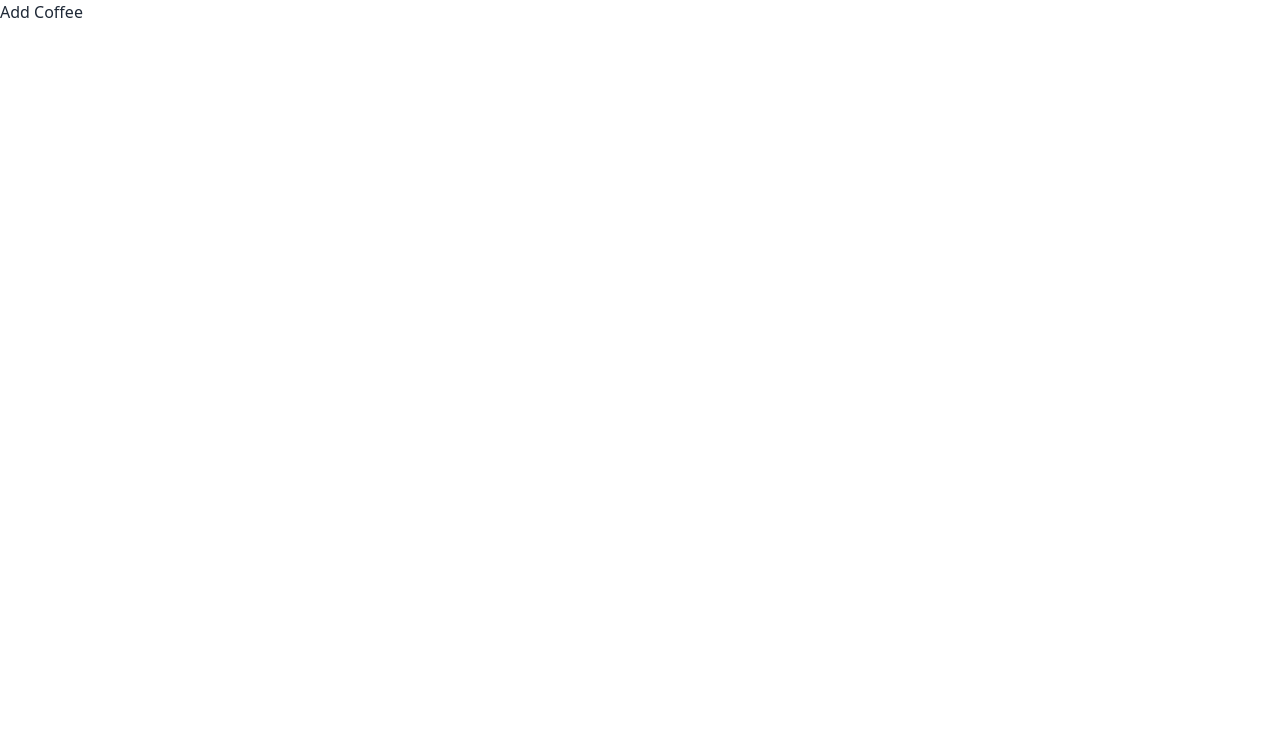
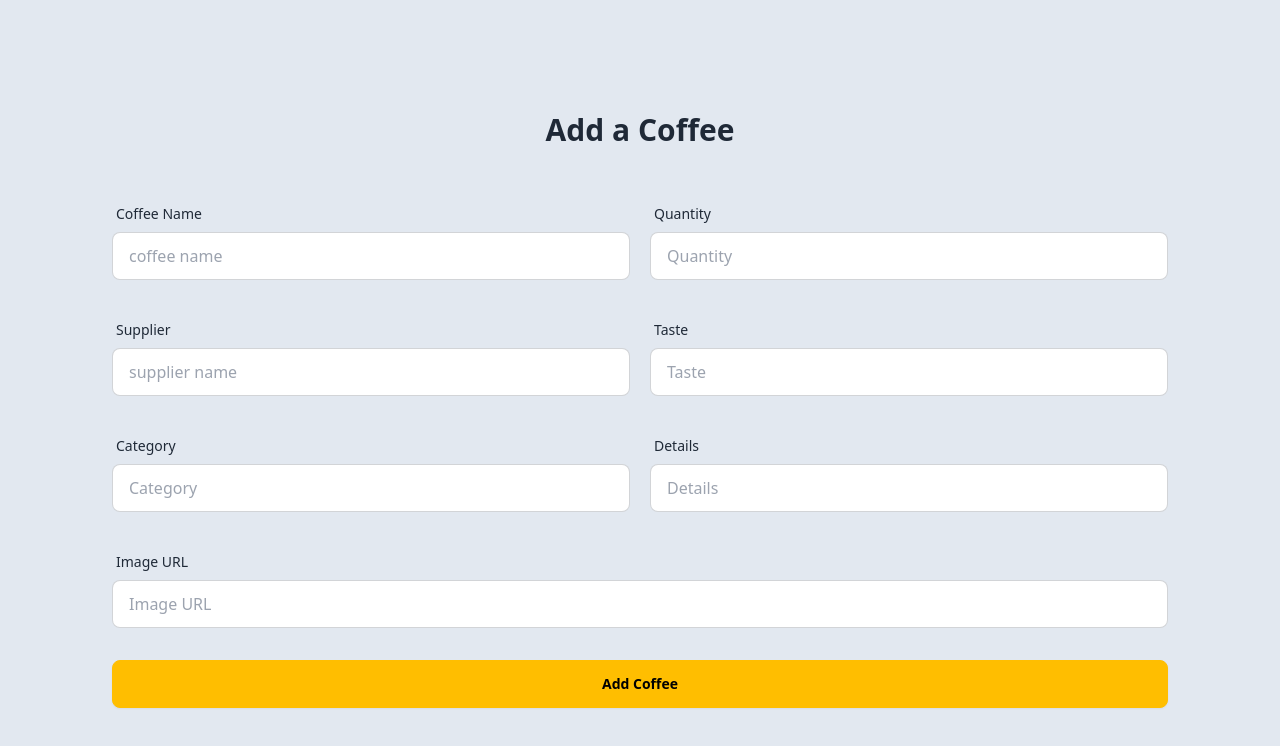
Before and after one commit to kawsaruddin450/coffee-house-espresso, a React (Vite) app: page /addcoffee in a window 1280 px wide. Shown: the top 746 px of the page. Built offline with nearby package versions, Linux system fonts and the light colour scheme.

Commit message:
implement add coffee form

```diff
--- a/src/components/AddCoffee/AddCoffee.jsx
+++ b/src/components/AddCoffee/AddCoffee.jsx
@@ -1,8 +1,98 @@
 
 const AddCoffee = () => {
+    const handleAddCoffee = event => {
+        event.preventDefault();
+        const form = event.target;
+
+        const name = form.name.value;
+        const quantity = form.quantity.value;
+        const supplier = form.supplier.value;
+        const taste = form.taste.value;
+        const category = form.category.value;
+        const details = form.details.value;
+        const imageUrl = form.imageUrl.value;
+
+        const newCoffee = {name, quantity, supplier, taste, category, details, imageUrl};
+
+        console.log(newCoffee);
+    }
     return (
-        <div>
-            <h1>Add Coffee</h1>
+        <div className="bg-slate-200 p-28">
+            <h1 className="text-3xl font-bold text-center mb-12">Add a Coffee</h1>
+            <form onSubmit={handleAddCoffee}>
+                {/* Form name and quantity row */}
+                <div className="md:flex gap-5 mb-8">
+                    <div className="md:w-1/2">
+                        <div className="form-control">
+                            <label className="label">
+                                <span className="label-text">Coffee Name</span>
+                            </label>
+                            <input type="text" placeholder="coffee name" name="name" className="input input-bordered w-full" required />
+                        </div>
+                    </div>
+                    <div className="md:w-1/2">
+                        <div className="form-control">
+                            <label className="label">
+                                <span className="label-text">Quantity</span>
+                            </label>
+                            <input type="number" placeholder="Quantity" name="quantity" className="input input-bordered w-full" required />
+                        </div>
+                    </div>
+                </div>
+                {/* Form supplier and quantity row */}
+                <div className="md:flex gap-5 mb-8">
+                    <div className="md:w-1/2">
+                        <div className="form-control">
+                            <label className="label">
+                                <span className="label-text">Supplier</span>
+                            </label>
+                            <input type="text" placeholder="supplier name" name="supplier" className="input input-bordered w-full" required />
+                        </div>
+                    </div>
+                    <div className="md:w-1/2">
+                        <div className="form-control">
+                            <label className="label">
+                                <span className="label-text">Taste</span>
+                            </label>
+                            <input type="text" placeholder="Taste" name="taste" className="input input-bordered w-full" required />
+                        </div>
+                    </div>
+                </div>
+                {/* Form category and details row */}
+                <div className="md:flex gap-5 mb-8">
+                    <div className="md:w-1/2">
+                        <div className="form-control">
+                            <label className="label">
+                                <span className="label-text">Category</span>
+                            </label>
+                            <input type="text" placeholder="Category" name="category" className="input input-bordered w-full" required />
+                        </div>
+                    </div>
+                    <div className="md:w-1/2">
+                        <div className="form-control">
+                            <label className="label">
+                                <span className="label-text">Details</span>
+                            </label>
+                            <input type="text" placeholder="Details" name="details" className="input input-bordered w-full" required />
+                        </div>
+                    </div>
+                </div>
+                {/* Form  image url row */}
+                <div className="mb-8">
+                    <div className="form-control">
+                        <label className="label">
+                            <span className="label-text">Image URL</span>
+                        </label>
+                        <input type="text" placeholder="Image URL" name="imageUrl" className="input input-bordered w-full" required />
+                    </div>
+                </div>
+                {/* Submit Button */}
+                <div className="">
+                    <div className="form-control">
+                        <input type="submit"  className="btn btn-warning w-full" value="Add Coffee" />
+                    </div>
+                </div>
+            </form>
         </div>
     );
 };
```
